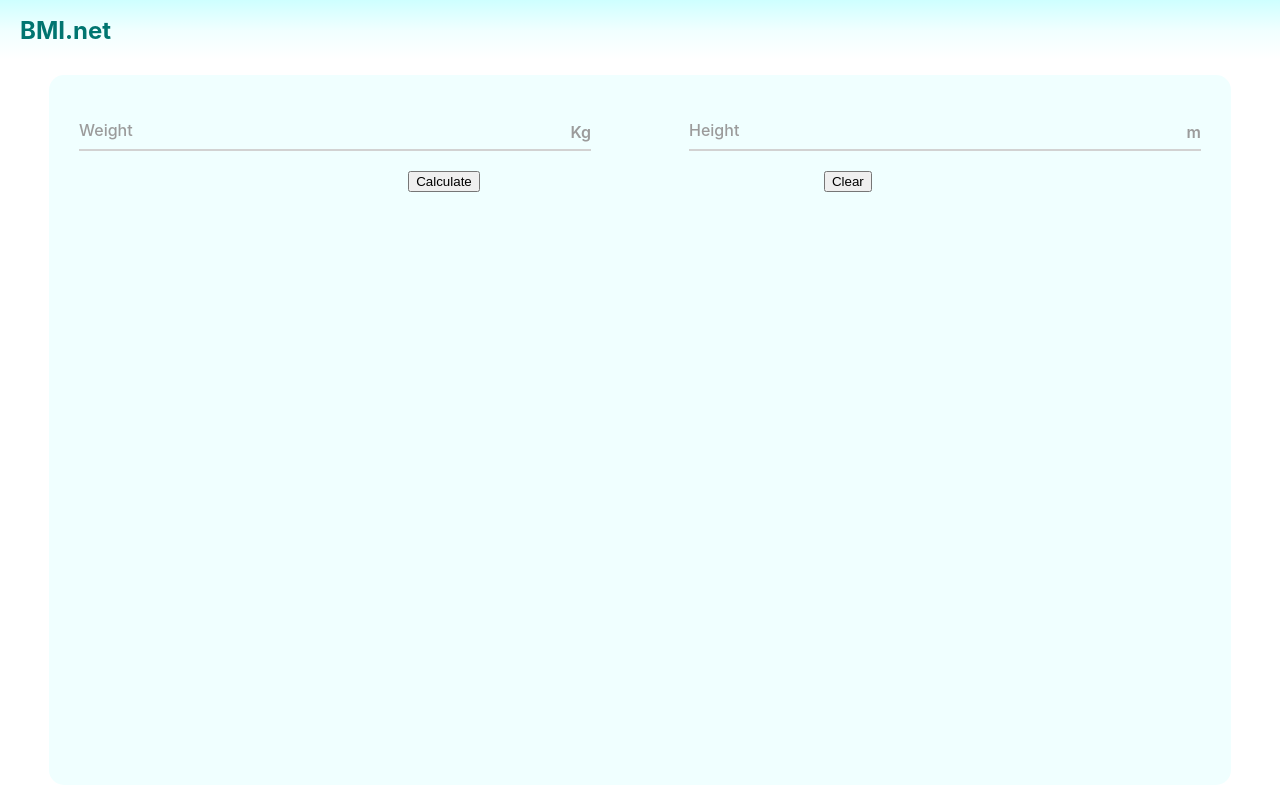
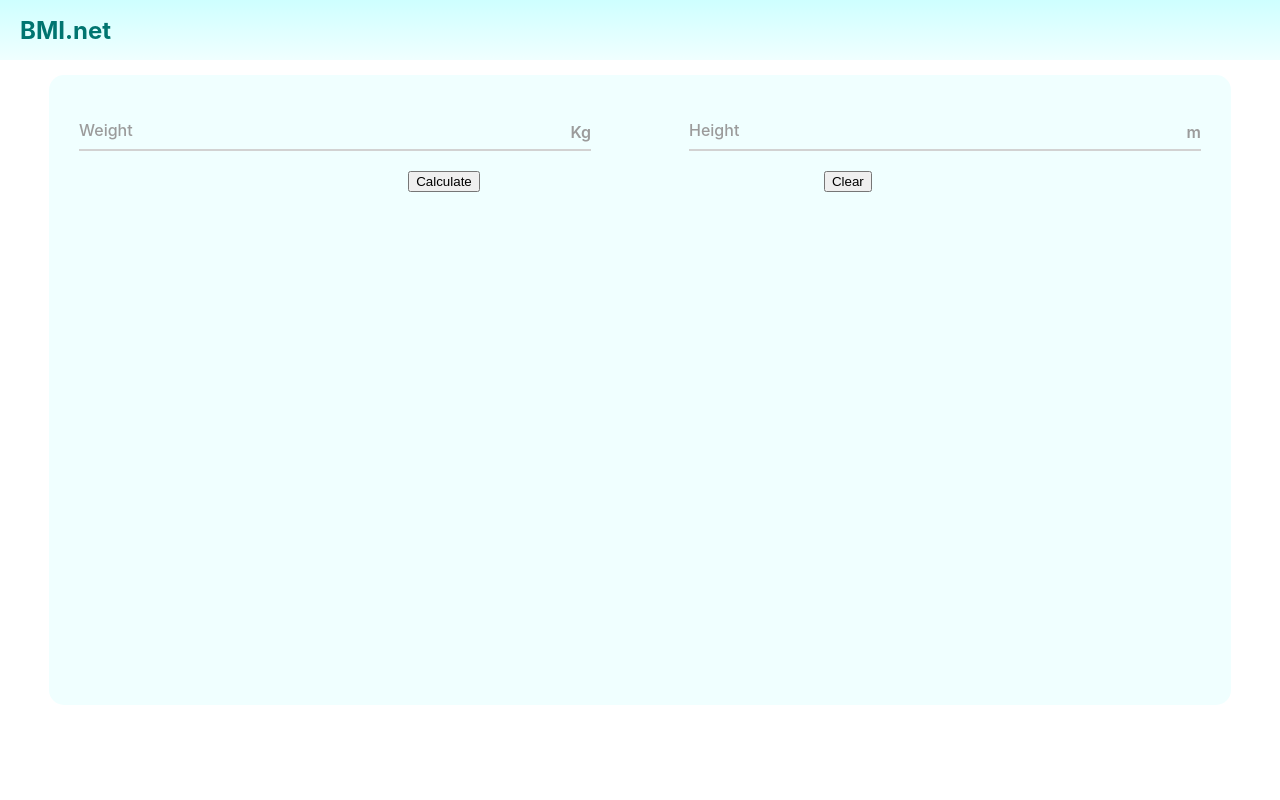
Before and after one commit to YamanSD/BMI-Calculator, a React (Create React App) app: page / in a window 1280 px wide. Built offline with nearby package versions, Linux system fonts and the light colour scheme.

Commit message:
Improved styling

```diff
--- a/src/screens/HomeScreen/HomeScreen.module.css
+++ b/src/screens/HomeScreen/HomeScreen.module.css
@@ -1,3 +1,11 @@
+.screen {
+    width: 100vw;
+    height: 100vh;
+    align-items: center;
+    justify-content: center;
+    background-color: white;
+}
+
 .input__field {
     width: 40vw;
     margin: 15px;
@@ -21,7 +29,7 @@
     padding: 15px;
     margin: 15px auto auto;
     width: 90%;
-    height: 85vh;
+    height: 75vh;
     align-self: center;
     justify-content: center;
     align-items: center;
@@ -38,7 +46,6 @@
     align-items: center;
     position: relative;
     top: 0;
-    width: 100%;
     height: 60px;
-    background-image: linear-gradient(#ceffff, azure, transparent);
+    background-image: linear-gradient(#ceffff, azure);
 }
--- a/src/screens/HomeScreen/HomeScreen.tsx
+++ b/src/screens/HomeScreen/HomeScreen.tsx
@@ -15,7 +15,7 @@ const HomeScreen = () => {
     const [height, setHeight] = useState<string>("");
 
     return (
-        <>
+        <div className={styles.screen}>
             <div className={styles.app__bar}>
                 <h2 className={styles.bar__title}>
                     BMI.net
@@ -52,7 +52,7 @@ const HomeScreen = () => {
                     </button>
                 </div>
            </div>
-        </>
+        </div>
     );
 };
 
```
